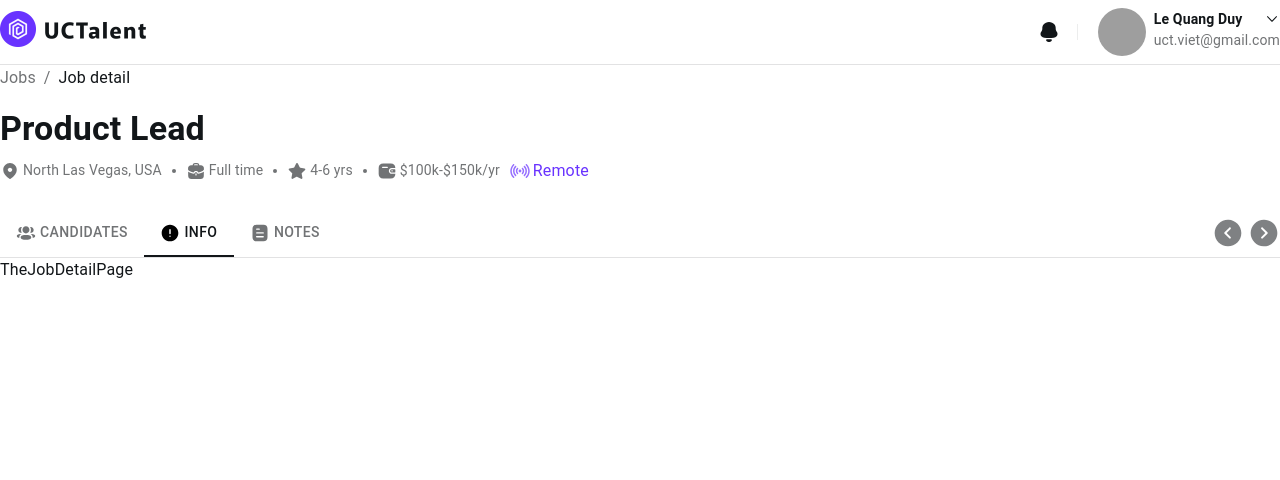
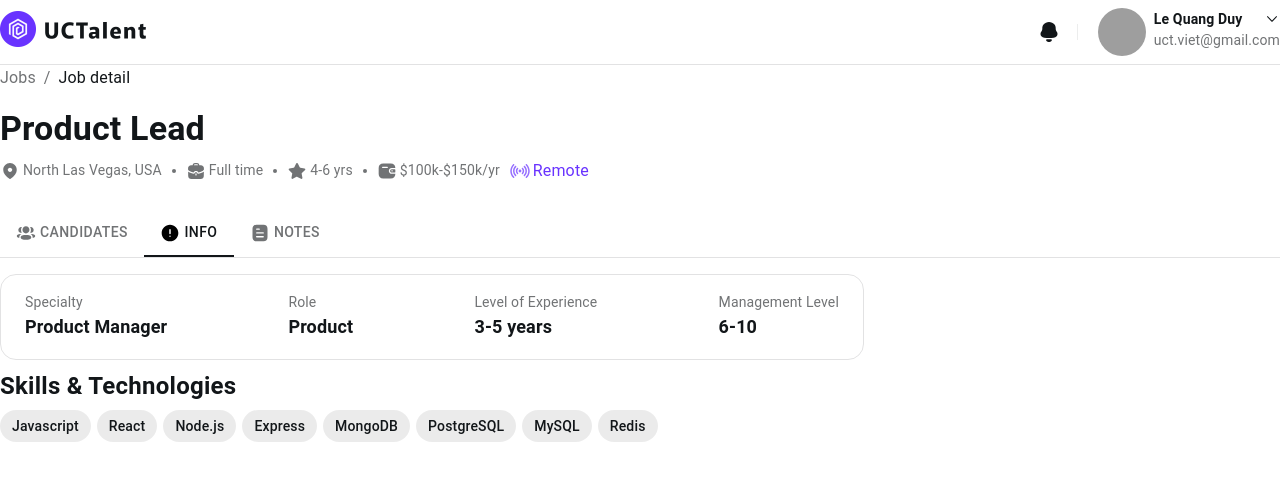
Before and after one commit to UCTalent/uc-ats-react-app, a React (Vite) app: page /jobs/1/info in a window 1280 px wide. Shown: the top 480 px of the page. Built offline with nearby package versions, Linux system fonts and the light colour scheme; grey boxes are pictures that could not be loaded.

Commit message:
style: job info page

```diff
--- a/src/components/common/AppContainer.tsx
+++ b/src/components/common/AppContainer.tsx
@@ -5,18 +5,27 @@ import { type SxProps } from "@mui/material"
 
 interface IProps {
   children: ReactNode
+  width?: number
   sx?: SxProps
 }
 
-const AppContainer: React.FC<IProps> = forwardRef(({ children, sx }, ref) => {
+const AppContainer: React.FC<IProps> = forwardRef(
+  ({ children, width = APP_CONTAINER_WIDTH, sx }, ref) => {
     return (
       <Box
         ref={ref}
-      sx={{ height: "100%", width: "100%", maxWidth: APP_CONTAINER_WIDTH, margin: "0 auto", ...sx }}
+        sx={{
+          height: "100%",
+          width: "100%",
+          maxWidth: width,
+          margin: "0 auto",
+          ...sx,
+        }}
       >
         {children}
       </Box>
     )
-})
+  }
+)
 
 export default AppContainer
--- /dev/null
+++ b/src/components/common/tags/BasicTag.tsx
@@ -0,0 +1,12 @@
+import Chip from "@mui/material/Chip"
+import { type ReactNode } from "react"
+
+interface TypeProps {
+  children: ReactNode
+}
+
+const BasicTag: React.FC<TypeProps> = ({ children }) => {
+  return <Chip label={children} sx={{ fontSize: "14px", fontWeight: 500 }} />
+}
+
+export default BasicTag
--- a/src/components/common/tags/index.ts
+++ b/src/components/common/tags/index.ts
@@ -1,2 +1,3 @@
 export { default as RemoteTag } from "./RemoteTag"
 export { default as BeautifulColorTag } from "./BeautifulColorTag"
+export { default as BasicTag } from "./BasicTag"
--- /dev/null
+++ b/src/components/sections/job-detail/JobOverviewBox.tsx
@@ -0,0 +1,41 @@
+import { Typography } from "@mui/material"
+import Stack from "@mui/material/Stack"
+import { useMemo } from "react"
+
+const JobOverviewBox = () => {
+  const dataOverview = useMemo(
+    () => [
+      { title: "Specialty", value: "Product Manager" },
+      { title: "Role", value: "Product" },
+      { title: "Level of Experience", value: "3-5 years" },
+      { title: "Management Level", value: "6-10" },
+    ],
+    []
+  )
+
+  return (
+    <Stack
+      flexDirection="row"
+      sx={{
+        justifyContent: "space-between",
+        alignItems: "center",
+        height: "86px",
+        px: "24px",
+        border: "1px solid",
+        borderColor: "border.outlined",
+        borderRadius: "16px",
+      }}
+    >
+      {dataOverview.map((item) => (
+        <Stack key={item.title} sx={{ width: "fit-content" }}>
+          <Typography variant="body2" sx={{ fontSize: "14px", color: "#717375" }}>
+            {item.title}
+          </Typography>
+          <Typography sx={{ fontSize: "18px", fontWeight: 600 }}>{item.value}</Typography>
+        </Stack>
+      ))}
+    </Stack>
+  )
+}
+
+export default JobOverviewBox
--- /dev/null
+++ b/src/components/sections/job-detail/SkillNTechnologies.tsx
@@ -0,0 +1,31 @@
+import { Typography } from "@mui/material"
+import { BasicTag } from "components/common"
+import Stack from "@mui/material/Stack"
+
+const TAGS = [
+  { id: "1", title: "Javascript" },
+  { id: "2", title: "React" },
+  { id: "3", title: "Node.js" },
+  { id: "4", title: "Express" },
+  { id: "5", title: "MongoDB" },
+  { id: "6", title: "PostgreSQL" },
+  { id: "7", title: "MySQL" },
+  { id: "8", title: "Redis" },
+]
+
+const SkillNTechnologies = () => {
+  return (
+    <Stack>
+      <Typography variant="h5" sx={{ fontSize: "24px !important", fontWeight: "600px" }}>
+        Skills & Technologies
+      </Typography>
+      <Stack flexDirection="row" sx={{ mt: "8px", gap: "6px", flexWrap: "wrap" }}>
+        {TAGS.map((tag) => (
+          <BasicTag key={tag.id}>{tag.title}</BasicTag>
+        ))}
+      </Stack>
+    </Stack>
+  )
+}
+
+export default SkillNTechnologies
--- a/src/components/sections/job-detail/index.ts
+++ b/src/components/sections/job-detail/index.ts
@@ -2,3 +2,5 @@ export { default as TitleOverview } from "./TitleOverview"
 export { default as TabMenuHorizontal } from "./TabMenuHorizontal"
 export { default as CandidateStageColumn } from "./CandidateStageColumn"
 export { default as CandidateBoardToolBar } from "./CandidateBoardToolBar"
+export { default as JobOverviewBox } from "./JobOverviewBox"
+export { default as SkillNTechnologies } from "./SkillNTechnologies"
--- a/src/layouts/AsideNavigateLayout.tsx
+++ b/src/layouts/AsideNavigateLayout.tsx
@@ -13,7 +13,7 @@ const AsideNavigateLayout: React.FC<TypeProps> = ({ children }) => {
   const { containerRef } = useScrollToTop()
 
   return (
-    <Stack ref={containerRef} sx={{ height: "100vh", overflow: "scroll" }}>
+    <Stack ref={containerRef} sx={{ height: "100vh", overflowY: "scroll" }}>
       <TheAppHeader />
       <Box sx={{ flexGrow: 1 }}>
         <AppContainer sx={{ minHeight: "100%" }}>
--- a/src/layouts/BaseLayout.tsx
+++ b/src/layouts/BaseLayout.tsx
@@ -10,7 +10,7 @@ interface TypeProps {
 
 const BaseLayout: React.FC<TypeProps> = ({ children }) => {
   return (
-    <Stack sx={{ height: "100vh", overflow: "scroll" }}>
+    <Stack sx={{ height: "100vh", overflowY: "scroll" }}>
       <TheAppHeader />
       <Box sx={{ flexGrow: 1 }}>
         <AppContainer sx={{ minHeight: "100%" }}>{children}</AppContainer>
--- a/src/layouts/JobDetailLayout.tsx
+++ b/src/layouts/JobDetailLayout.tsx
@@ -1,8 +1,9 @@
 import Stack from "@mui/material/Stack"
 import Box from "@mui/material/Box"
+import { useLocation } from "react-router-dom"
 import { AppContainer, Breadcrumbs } from "components/common"
 import { TheAppHeader } from "components/sections"
-import { type ReactNode } from "react"
+import { useMemo, type ReactNode } from "react"
 import {
   TitleOverview,
   TabMenuHorizontal,
@@ -14,8 +15,12 @@ interface TypeProps {
 }
 
 const JobDetailLayout: React.FC<TypeProps> = ({ children }) => {
+  const { pathname } = useLocation()
+
+  const isCandidatePage = useMemo(() => pathname.includes("/candidates"), [pathname])
+
   return (
-    <Stack sx={{ height: "100vh", overflow: "scroll" }}>
+    <Stack sx={{ height: "100vh", overflowY: "scroll" }}>
       <TheAppHeader />
       <Box sx={{ flexGrow: 1 }}>
         <AppContainer sx={{ minHeight: "100%" }}>
@@ -33,7 +38,7 @@ const JobDetailLayout: React.FC<TypeProps> = ({ children }) => {
                 }}
               >
                 <TabMenuHorizontal />
-                <CandidateBoardToolBar />
+                {isCandidatePage && <CandidateBoardToolBar />}
               </Stack>
               {children}
             </Stack>
--- a/src/pages/TheJobDetailPage.tsx
+++ b/src/pages/TheJobDetailPage.tsx
@@ -1,5 +1,18 @@
+import Stack from "@mui/material/Stack"
+import { AppContainer } from "components/common"
+import { JobOverviewBox, SkillNTechnologies } from "components/sections/job-detail"
+
 const TheJobDetailPage = () => {
-  return <div>TheJobDetailPage</div>
+  return (
+    <Stack sx={{ py: "16px" }}>
+      <AppContainer width={864} sx={{ margin: "0" }}>
+        <Stack sx={{ flexGrow: 1, overflow: "auto", gap: "10px" }}>
+          <JobOverviewBox />
+          <SkillNTechnologies />
+        </Stack>
+      </AppContainer>
+    </Stack>
+  )
 }
 
 export default TheJobDetailPage
```
Lines whose indentation alone changed are shown as unchanged.
